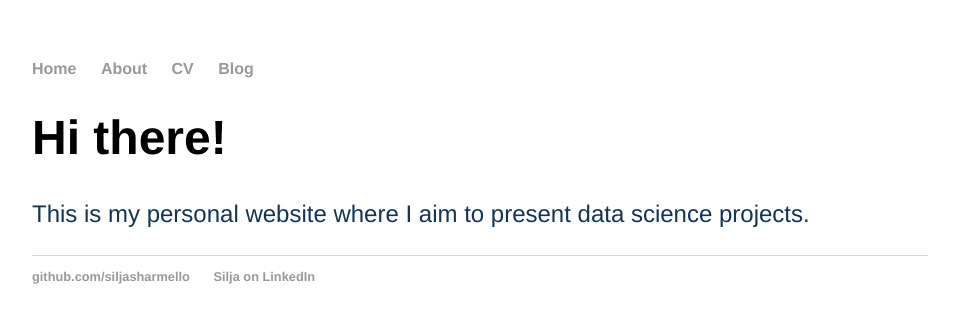
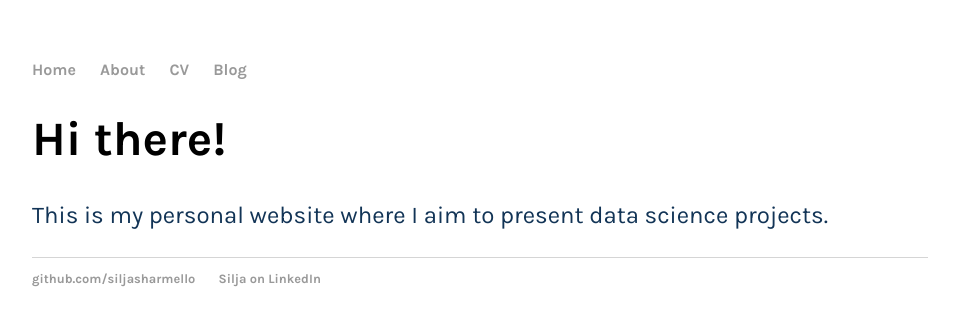
Before and after one commit to siljasharmello/siljasharmello.github.io, a Jekyll site: the page built from index.html, in a window 1280 px wide. Shown: the top 326 px of the page, without its empty margins (160-1119 px from the left). Built offline with Jekyll 4.4.1, drawn with Linux system fonts in a browser that asks for light colours.

Commit message:
Update main.css

```diff
--- a/css/main.css
+++ b/css/main.css
@@ -1,9 +1,11 @@
+@import url('https://fonts.googleapis.com/css2?family=Karla:ital,wght@0,400;0,700;0,800;1,400;1,700;1,800&display=swap');
+
 body {
     margin: 60px auto;
     width: 70%;
 }
 nav ul, footer ul {
-    font-family:'Helvetica', 'Arial', 'Sans-Serif';
+    font-family:'Karla', 'Arial', 'Sans-Serif';
     padding: 0px;
     list-style: none;
     font-weight: bold;
@@ -21,13 +23,13 @@ a:hover {
 }
 h1 {
     font-size: 3em;
-    font-family:'Helvetica', 'Arial', 'Sans-Serif';
+    font-family:'Karla', 'Arial', 'Sans-Serif';
 }
 p {
     font-size: 1.5em;
     line-height: 1.4em;
     color: #123456;
-    font-family:'Helvetica', 'Arial', 'Sans-Serif';
+    font-family:'Karla', 'Arial', 'Sans-Serif';
 }
 footer {
     border-top: 1px solid #d5d5d5;
```
